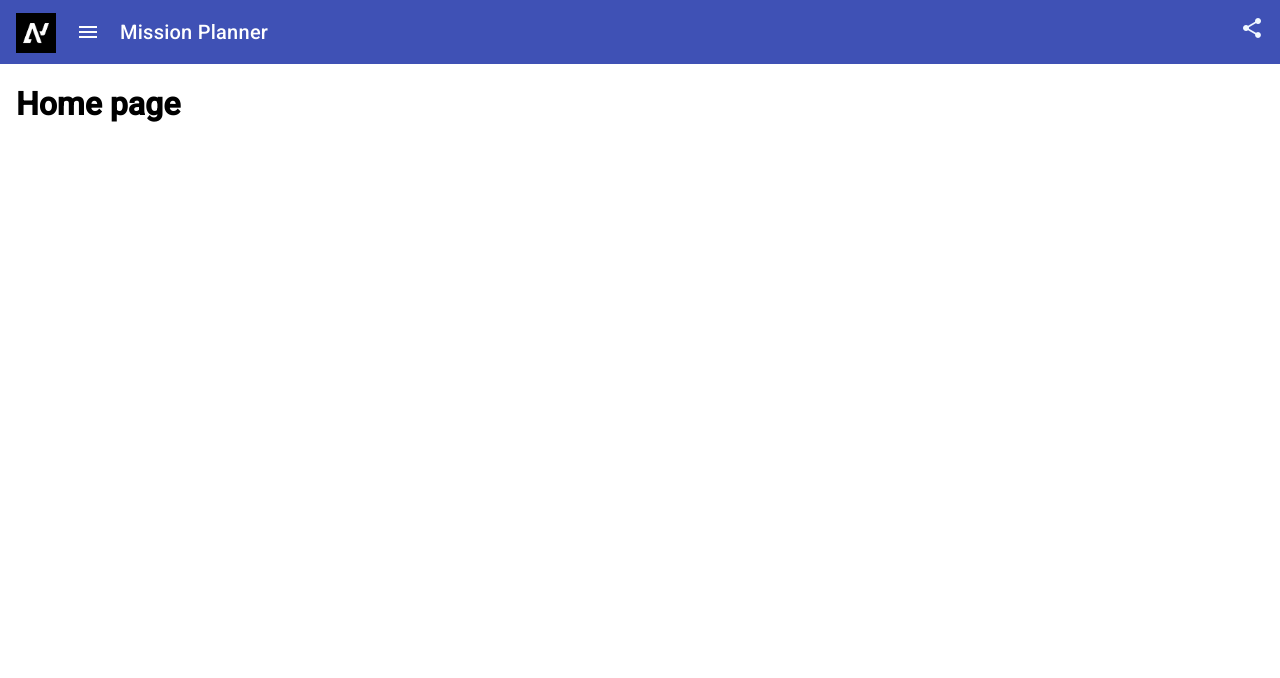
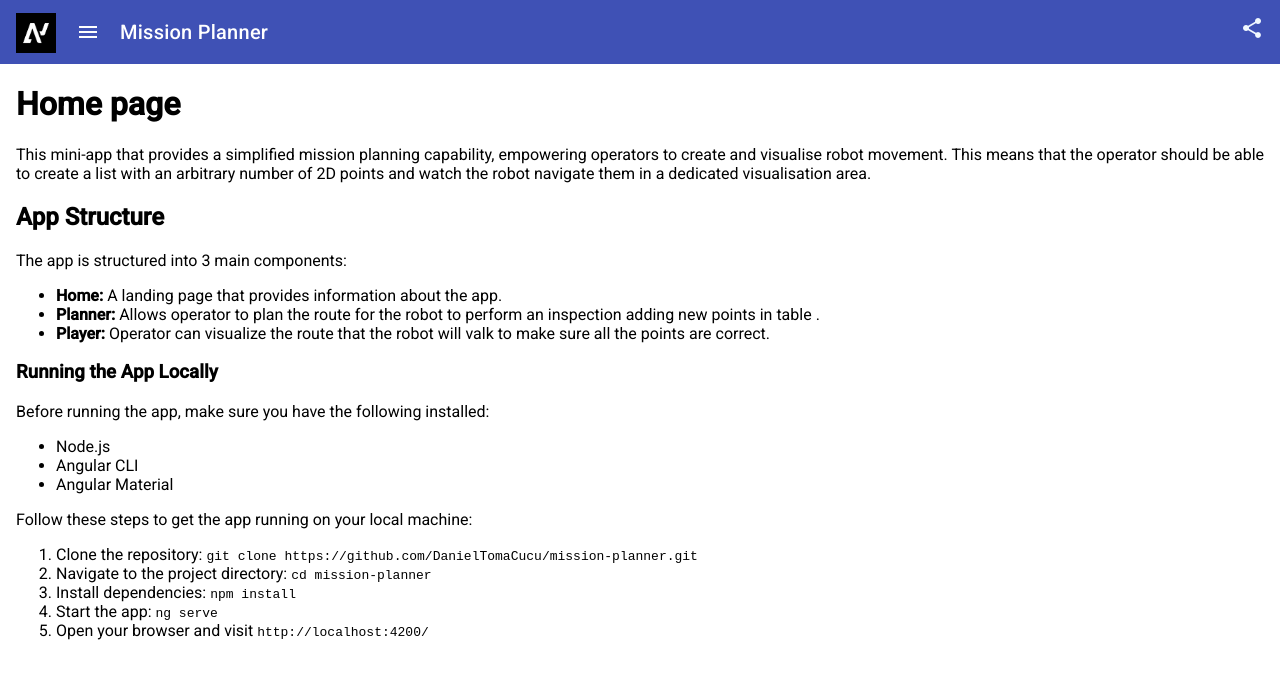
Before and after one commit to DanielTomaCucu/mission-planner, an Angular app in the folder mission-planner/: page /home in a window 1280 px wide. Shown: the top 678 px of the page. Built offline with nearby package versions, Linux system fonts and the light colour scheme.

Commit message:
add description in home page

```diff
--- a/mission-planner/src/app/home/home.component.html
+++ b/mission-planner/src/app/home/home.component.html
@@ -1 +1,34 @@
 <h1>Home page</h1>
+
+<p>This mini-app that provides a simplified mission planning capability, empowering operators to
+create and visualise robot movement. This means that the operator should be able to create a list with an
+arbitrary number of 2D points and watch the robot navigate them in a dedicated visualisation area.</p>
+
+<h2>App Structure</h2>
+<p>The app is structured into 3 main components:</p>
+<ul>
+  <li><strong>Home:</strong> A landing page that provides information about the app.</li>
+  <li><strong>Planner:</strong> Allows operator to plan the route for the robot to perform an inspection adding new points in table .</li>
+  <li><strong>Player:</strong> Operator can visualize the route that the robot will valk to make sure all the points are correct.</li>
+</ul>
+
+
+<h3>Running the App Locally</h3>
+<p>Before running the app, make sure you have the following installed:</p>
+<ul>
+  <li>Node.js</li>
+  <li>Angular CLI</li>
+<li>Angular Material</li>
+</ul>
+
+
+
+<p>Follow these steps to get the app running on your local machine:</p>
+
+<ol>
+  <li>Clone the repository: <code>git clone https://github.com/DanielTomaCucu/mission-planner.git</code></li>
+  <li>Navigate to the project directory: <code>cd mission-planner</code></li>
+  <li>Install dependencies: <code>npm install</code></li>
+  <li>Start the app: <code>ng serve</code></li>
+  <li>Open your browser and visit <code>http://localhost:4200/</code></li>
+</ol>
```
